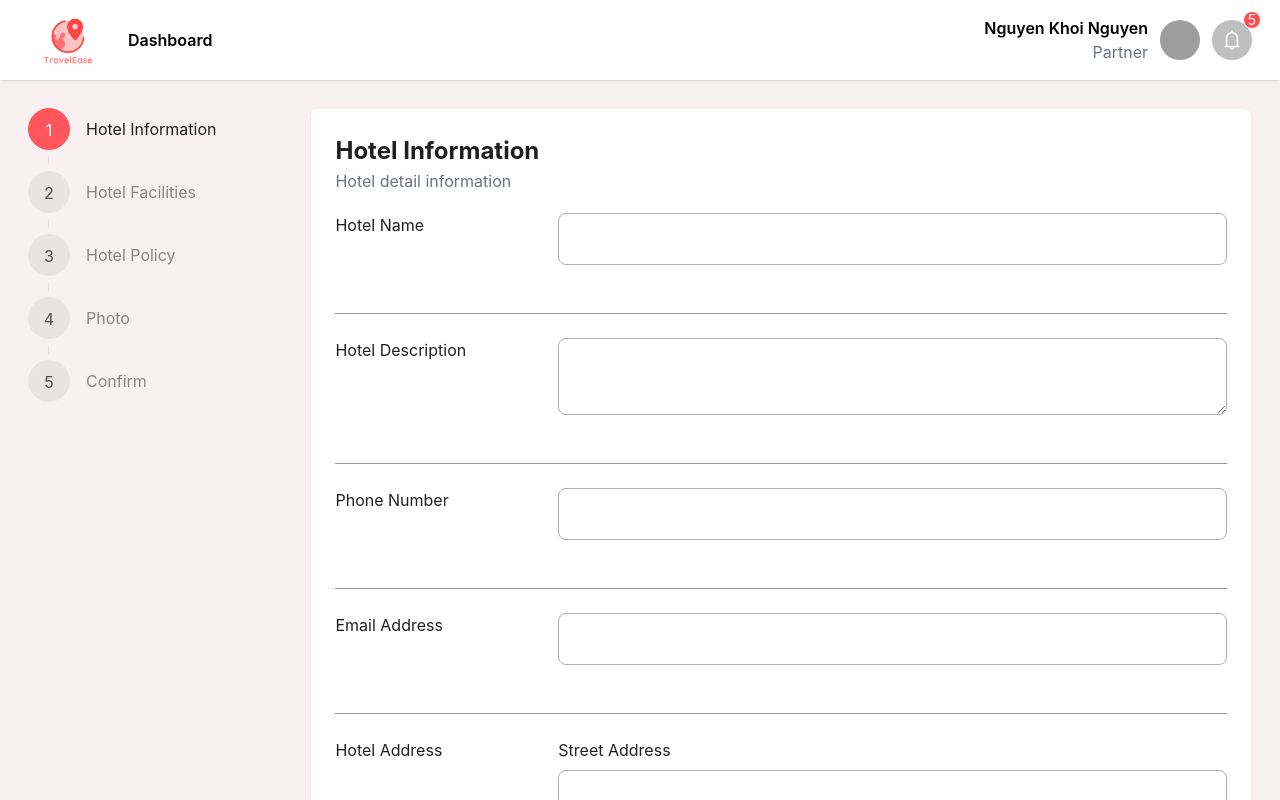
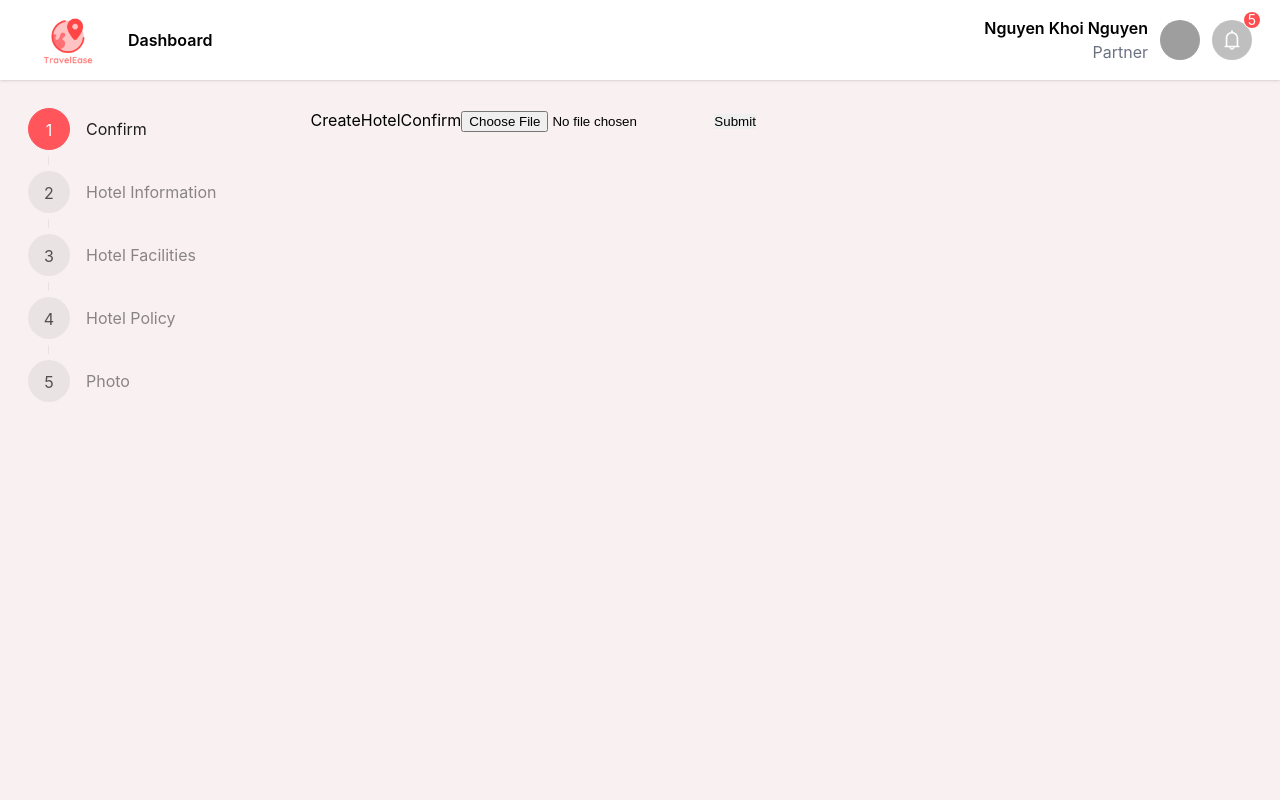
Before and after one commit to capstone-travelease/TravelEase-Partner, a React (Vite) app: page /create-hotel in a window 1280 px wide. Shown: the top 800 px of the page. Built offline with nearby package versions, Linux system fonts and the light colour scheme; grey boxes are pictures that could not be loaded.

Commit message:
Update UI Create Hotel

```diff
--- a/src/layouts/CreateHotelLayout/CreateHotelLayout.tsx
+++ b/src/layouts/CreateHotelLayout/CreateHotelLayout.tsx
@@ -1,6 +1,7 @@
 import { Steps } from 'antd'
 import { useState } from 'react'
 import Header from 'src/components/Header'
+import CreateHotelConfirm from 'src/pages/CreateHotel/components/CreateHotelConfirm'
 import CreateHotelDetail from 'src/pages/CreateHotel/components/CreateHotelDetail'
 import CreateHotelFacilities from 'src/pages/CreateHotel/components/CreateHotelFacilities'
 import CreateHotelPhoto from 'src/pages/CreateHotel/components/CreateHotelPhoto'
@@ -20,6 +21,10 @@ export default function CreateHotelLayout() {
         console.log(value)
         setCurrent(3)
     }
+    const onFinishHotelPhoto = (value: unknown) => {
+        console.log(value)
+        setCurrent(4)
+    }
 
     const prev = () => {
         setCurrent(current - 1)
@@ -30,6 +35,10 @@ export default function CreateHotelLayout() {
     }
 
     const steps = [
+        {
+            title: 'Confirm',
+            content: <CreateHotelConfirm />
+        },
         {
             title: 'Hotel Information',
             content: <CreateHotelDetail onFinishHotelInfo={onFinishHotelInfo} />
@@ -44,11 +53,7 @@ export default function CreateHotelLayout() {
         },
         {
             title: 'Photo',
-            content: <CreateHotelPhoto prev={prev} />
-        },
-        {
-            title: 'Confirm',
-            content: <CreateHotelDetail />
+            content: <CreateHotelPhoto prev={prev} onFinishHotelPhoto={onFinishHotelPhoto} />
         }
     ]
 
--- /dev/null
+++ b/src/pages/CreateHotel/components/CreateHotelConfirm/CreateHotelConfirm.tsx
@@ -0,0 +1,43 @@
+import axios from 'axios'
+import { useState } from 'react'
+
+const instance = axios.create({
+    baseURL: 'http://34.142.198.2:3634/',
+    timeout: 10000,
+    headers: { 'Content-Type': 'application/json' }
+})
+
+export default function CreateHotelConfirm() {
+    const [file, setFile] = useState<File>()
+    const handlSubmit = (e: React.FormEvent<HTMLFormElement>) => {
+        e.preventDefault()
+        const form = new FormData()
+        if (file) {
+            form.append('image', file)
+            console.log(form)
+            instance
+                .post('/user/updateimage?userid=19', form, { headers: { 'Content-Type': 'multipart/form-data' } })
+                .then(function (response) {
+                    console.log(response)
+                })
+                .catch(function (error) {
+                    console.log(error)
+                })
+        }
+    }
+    const handleOnchange = (e: React.ChangeEvent<HTMLInputElement>) => {
+        console.log(e.target.files?.[0])
+        const f = e.target.files?.[0]
+        setFile(f)
+    }
+
+    return (
+        <div>
+            <form onSubmit={handlSubmit}>
+                CreateHotelConfirm
+                <input type='file' onChange={handleOnchange} />
+                <button type='submit'>Submit</button>
+            </form>
+        </div>
+    )
+}
--- /dev/null
+++ b/src/pages/CreateHotel/components/CreateHotelConfirm/index.ts
@@ -0,0 +1,3 @@
+import CreateHotelConfirm from './CreateHotelConfirm'
+
+export default CreateHotelConfirm
--- a/src/pages/CreateHotel/components/CreateHotelPhoto/CreateHotelPhoto.tsx
+++ b/src/pages/CreateHotel/components/CreateHotelPhoto/CreateHotelPhoto.tsx
@@ -5,6 +5,7 @@ import { RcFile } from 'antd/es/upload'
 import { useState } from 'react'
 
 type PropsType = {
+    onFinishHotelPhoto: (value: unknown) => void
     prev: () => void
 }
 
@@ -18,7 +19,7 @@ const getBase64 = (file: FileType): Promise<string> =>
         reader.onerror = (error) => reject(error)
     })
 
-export default function CreateHotelPhoto({ prev }: PropsType) {
+export default function CreateHotelPhoto({ onFinishHotelPhoto, prev }: PropsType) {
     const [previewOpen, setPreviewOpen] = useState(false)
     const [previewImage, setPreviewImage] = useState('')
     const [previewTitle, setPreviewTitle] = useState('')
@@ -63,7 +64,7 @@ export default function CreateHotelPhoto({ prev }: PropsType) {
     )
 
     return (
-        <Form layout='vertical'>
+        <Form layout='vertical' onFinish={onFinishHotelPhoto}>
             <Card>
                 <h2>Hotel Photo</h2>
                 <div className='text-gray-500'>Upload some images for your hotel</div>
```
Also changed, not shown: src/pages/CreateRoomDetail/CreateRoomDetail.tsx (renamed from src/pages/CreateHotel/components/CreateRoomDetail/CreateRoomDetail.tsx), src/pages/CreateRoomDetail/index.ts (renamed from src/pages/CreateHotel/components/CreateRoomDetail/index.ts), src/pages/CreateRoomFacilities/CreateRoomFacilies.tsx (renamed from src/pages/CreateHotel/components/CreateRoomFacilities/CreateRoomFacilies.tsx), src/pages/CreateRoomFacilities/index.ts (renamed from src/pages/CreateHotel/components/CreateRoomFacilities/index.ts).
